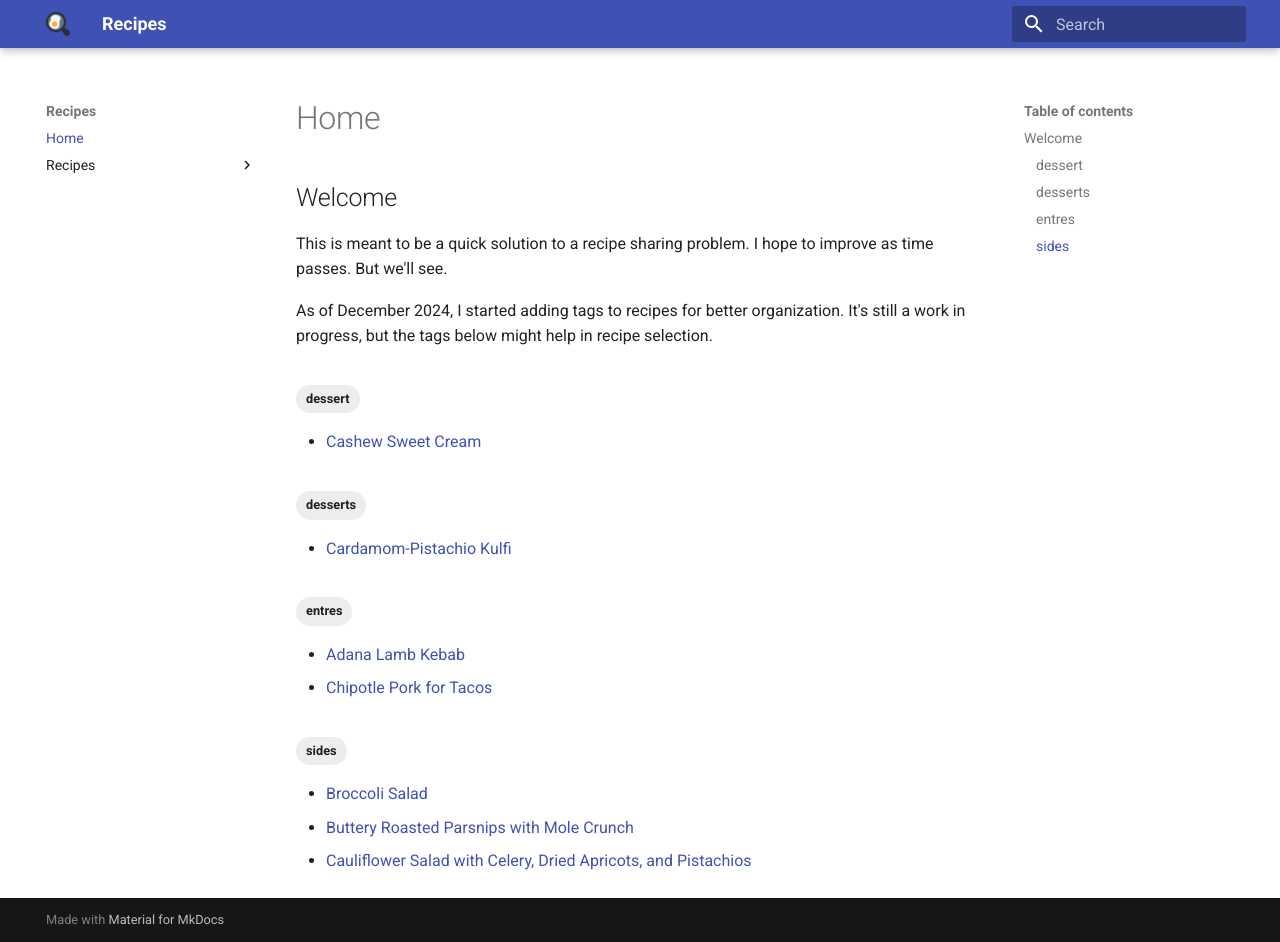
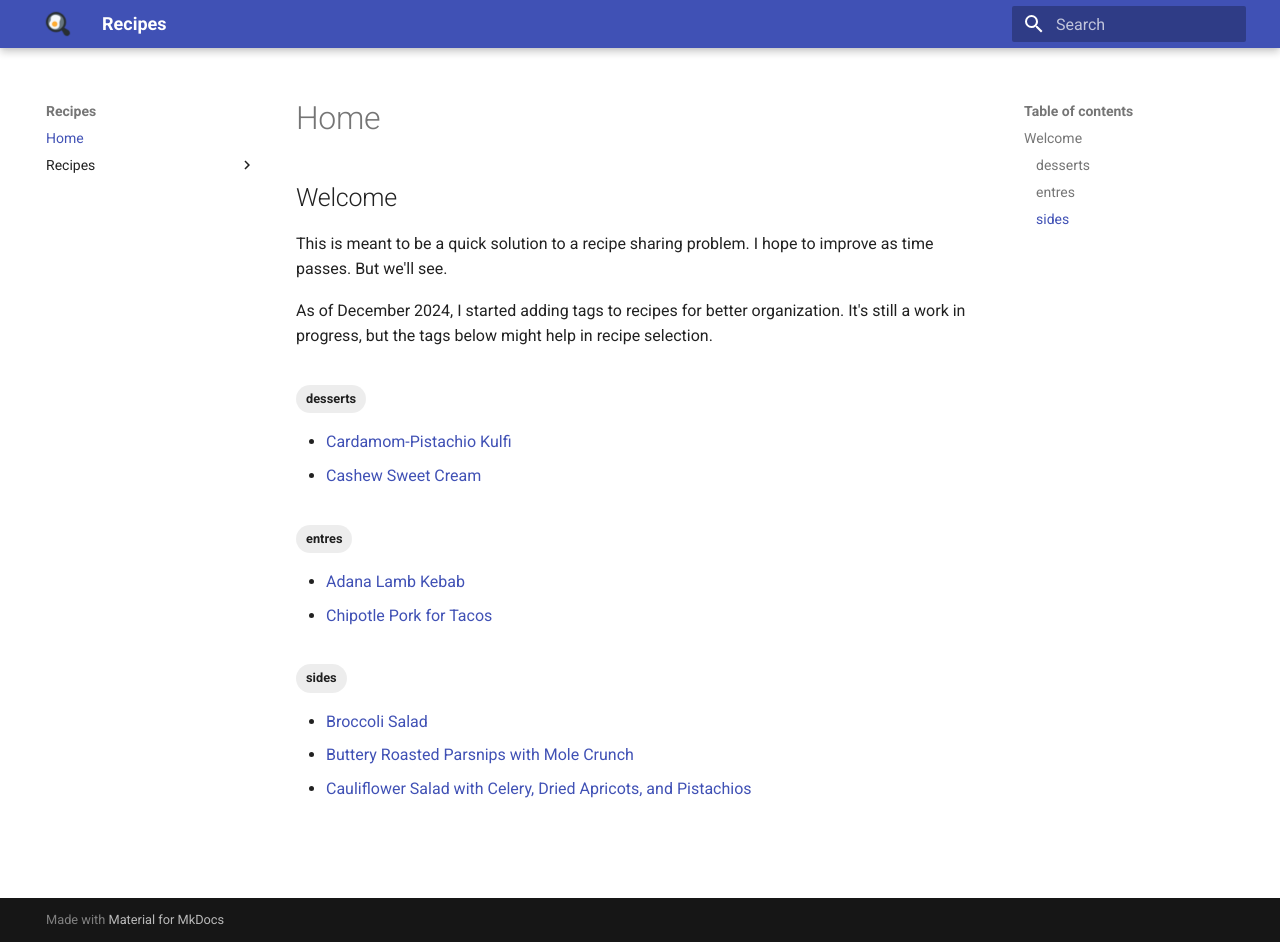
Before and after one commit to konnerhorton/recipes, an MkDocs documentation site: the page built from docs/index.md, in a window 1280 px wide and 942 px high. Built offline with MkDocs 1.6.1 and Material for MkDocs 9.7.7, drawn with Linux system fonts in a browser that asks for light colours.

Commit message:
Update cashew-sweet-cream.md

```diff
--- a/docs/recipes/cashew-sweet-cream.md
+++ b/docs/recipes/cashew-sweet-cream.md
@@ -1,6 +1,6 @@
 ---
 tags:
-    - dessert
+    - desserts
 ---
 
 # Cashew Sweet Cream
```
